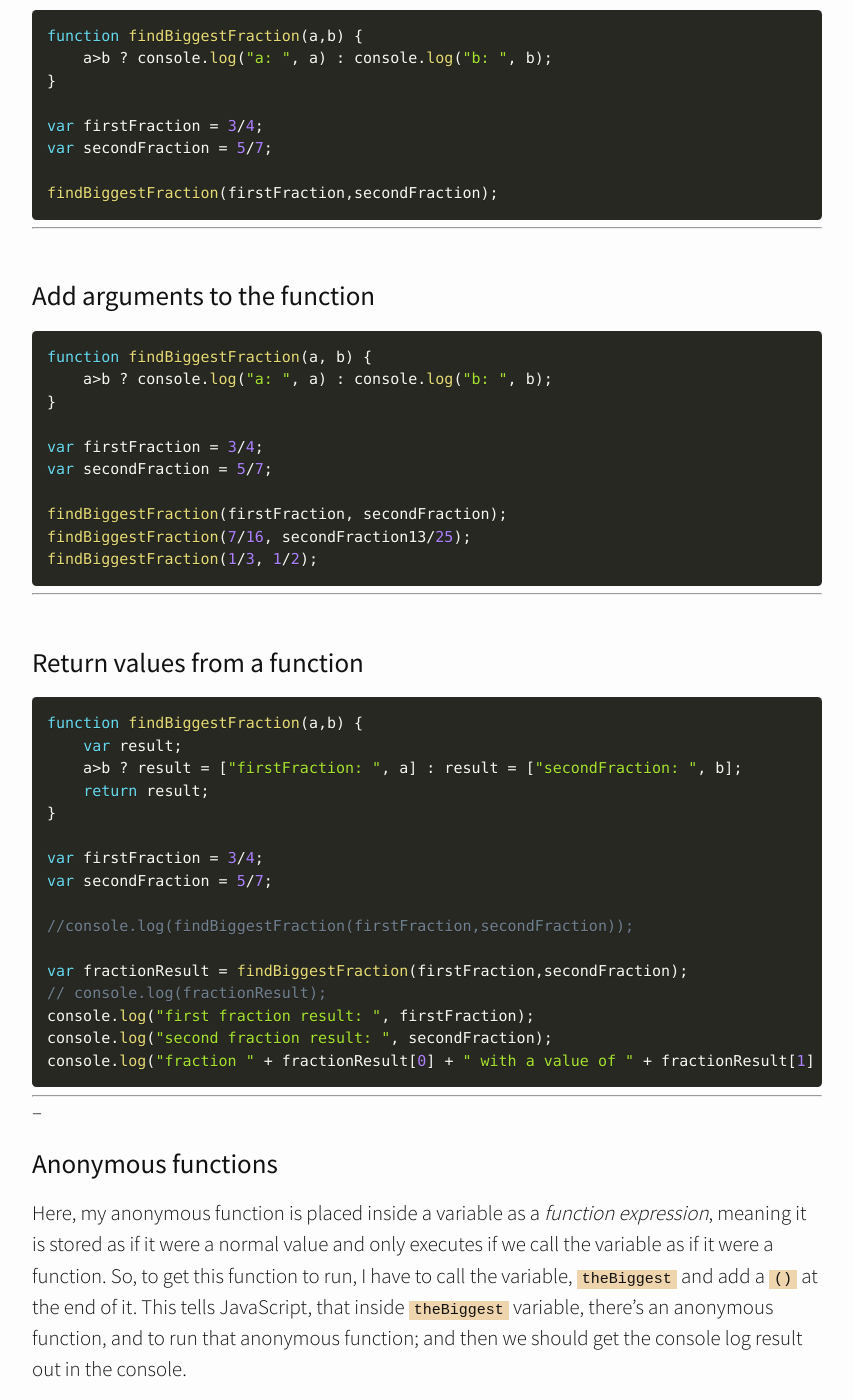
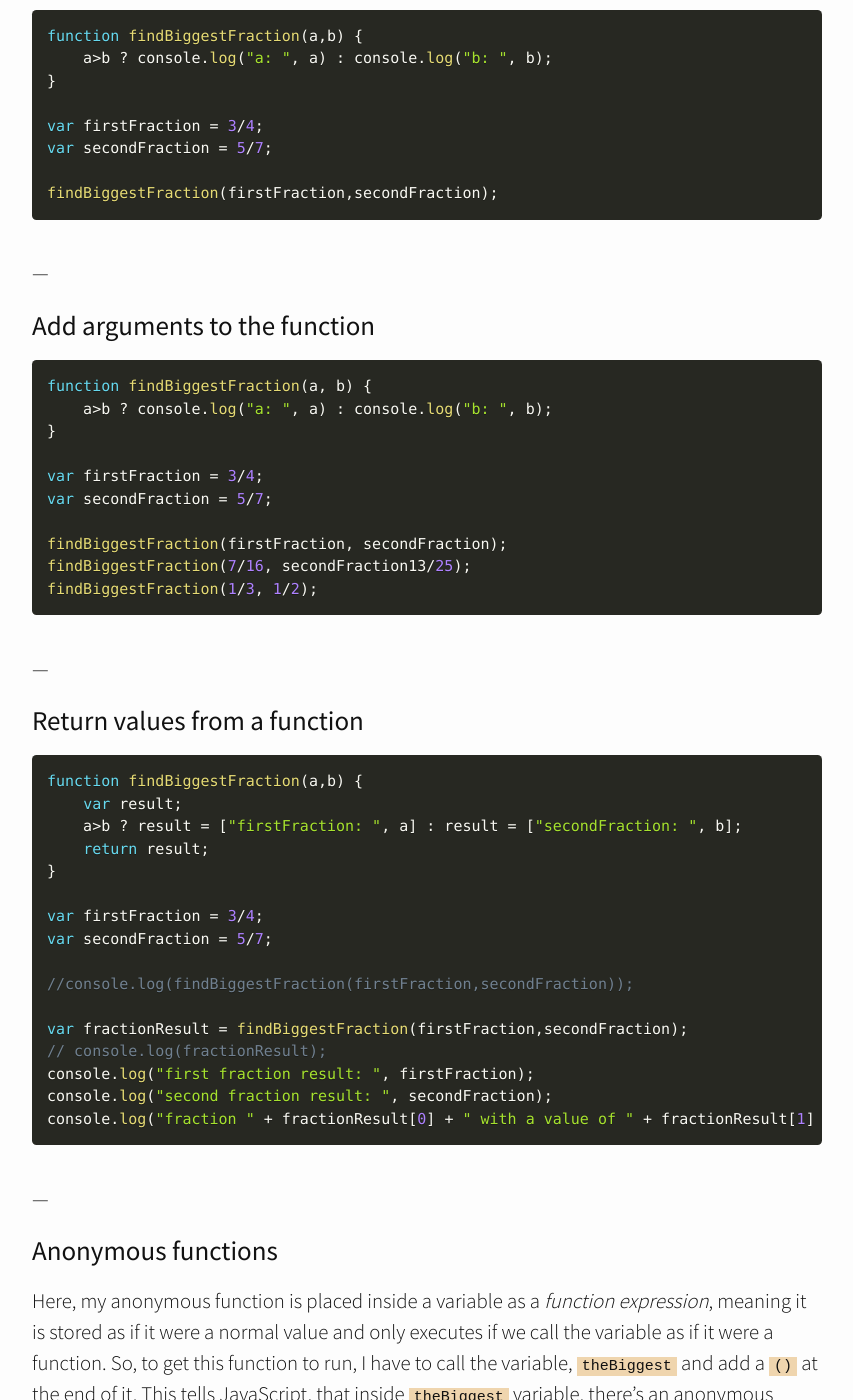
Before and after one commit to dumpofmemory/dumpofmemory.github.io, a Jekyll site: the page built from _posts/2017-12-16-functions-in-javascript.md, in a window 1280 px wide and 1400 px high, scrolled down 2557 px. Shown: the whole window, without its empty margins (213-1066 px from the left). Built offline with Jekyll 4.4.1, drawn with Linux system fonts in a browser that asks for light colours; nearby versions of some CDN libraries.

Commit message:
edited post

````diff
--- a/_posts/2017-12-16-functions-in-javascript.md
+++ b/_posts/2017-12-16-functions-in-javascript.md
@@ -41,7 +41,7 @@
 
 findBiggestFraction(firstFraction,secondFraction);
 ```
-
+<br>
 ---
 <br>
 # Add arguments to the function
@@ -58,7 +58,7 @@
 findBiggestFraction(7/16, secondFraction13/25);
 findBiggestFraction(1/3, 1/2);
 ```
-
+<br>
 ---
 <br>
 # Return values from a function
@@ -81,8 +81,9 @@
 console.log("second fraction result: ", secondFraction);
 console.log("fraction " + fractionResult[0] + " with a value of " + fractionResult[1] + " is the biggest!");
 ```
+<br>
 ---
---
+<br>
 
 
 # Anonymous functions
````
